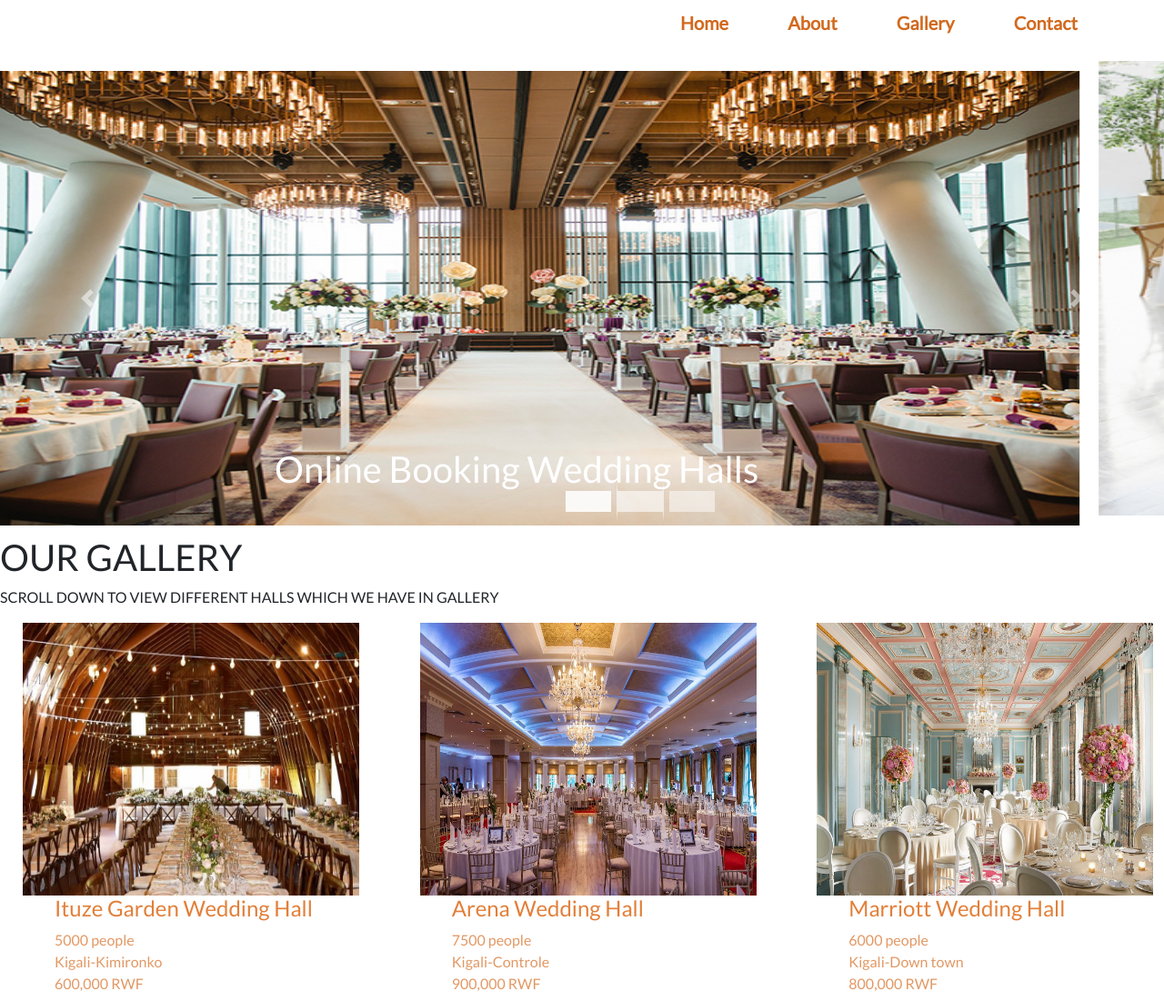
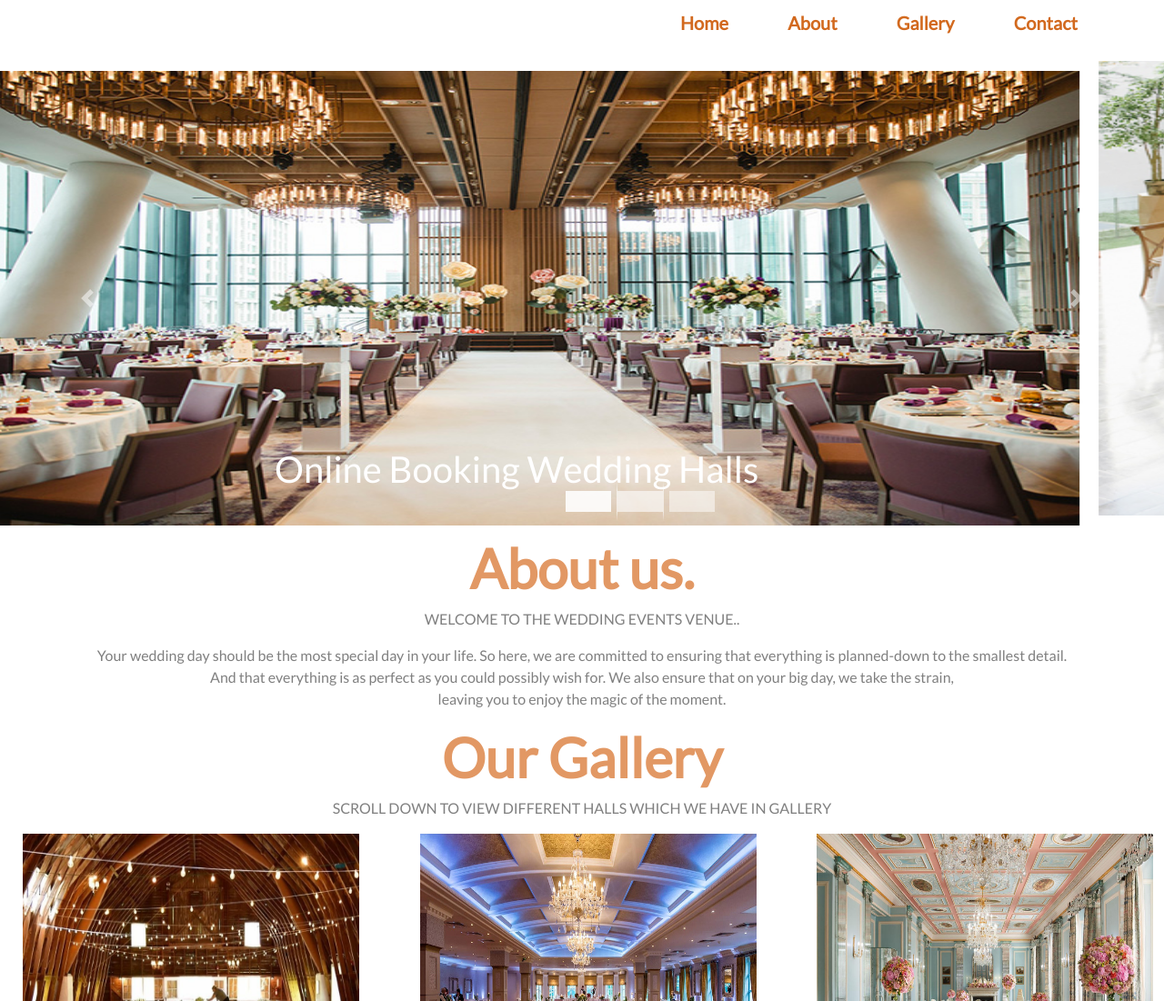
Before and after one commit to usanaseFrancoise/weddingHalls, a plain HTML site: page index1.html in a window 1280 px wide. Shown: the top 1101 px of the page at 91% size. Drawn offline with nearby package versions, Linux system fonts and the light colour scheme.

Commit message:
Adding halls information

```diff
--- a/css/styles.css
+++ b/css/styles.css
@@ -149,6 +149,32 @@ margin: 50px auto 0;
     height: 500px;
     /* transition: (2s ease-in-out left); */
 }
+.main #about{
+  text-align: center;
+}
+.main #about h1{
+  font-family: lato;
+  font-size: 60px;
+  font-weight: bolder;
+  color:rgb(226, 152, 100);
+}
+.main #about p{
+  font-family: lato;
+  color: rgba(0,0,0,0.5);
+}
+.main #gallery{
+  text-align: center;
+}
+.main #gallery h1{
+  font-family: lato;
+  font-size: 60px;
+  font-weight: bolder;
+  color:rgb(226, 152, 100);
+}
+.main #gallery p{
+  font-family: lato;
+  color: rgba(0,0,0,0.5);
+}
 .main .row .gallerytext{
   margin-left: 60px;
 }
--- a/index1.html
+++ b/index1.html
@@ -23,7 +23,7 @@
 
       <nav>
         <ul>
-          <li class="actives"><a href="index.html"><strong>Home</strong></a></li>
+          <li class="actives"><a href="index1.html"><strong>Home</strong></a></li>
           <li><a href="#about"><strong>About</strong></a></li>
           <li><a href="#gallery"><strong>Gallery</strong></a></li>
           <li><a href="#contact"><strong>Contact</strong></a></li>
@@ -72,8 +72,14 @@
       </a>
 
     </div>
-    <div class="gallery">
-      <h1>OUR GALLERY</h1>
+
+    <div id="about">
+      <h1>About us.</h1>
+      <p>WELCOME TO THE WEDDING EVENTS VENUE..</p>
+      <p>Your wedding day should be the most special day in your life. So here, we are committed to ensuring that everything is planned-down to the smallest detail. </br>And that everything is as perfect as you could possibly wish for. We also ensure that on your big day, we take the strain, </br>leaving you to enjoy the magic of the moment. </p>
+    </div>
+    <div id="gallery">
+      <h1>Our Gallery</h1>
       <p>SCROLL DOWN TO VIEW DIFFERENT HALLS WHICH WE HAVE IN GALLERY</p>
     </div>
     <div class="row">
```
